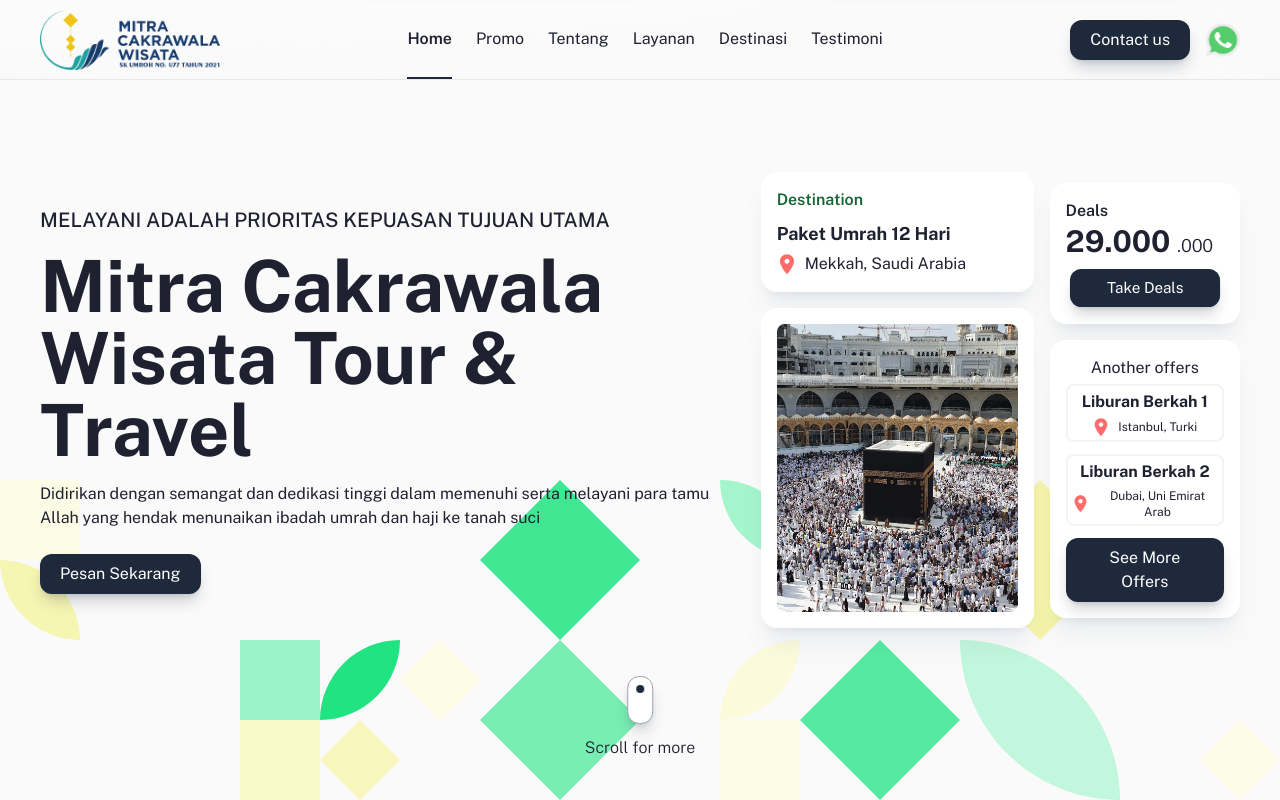
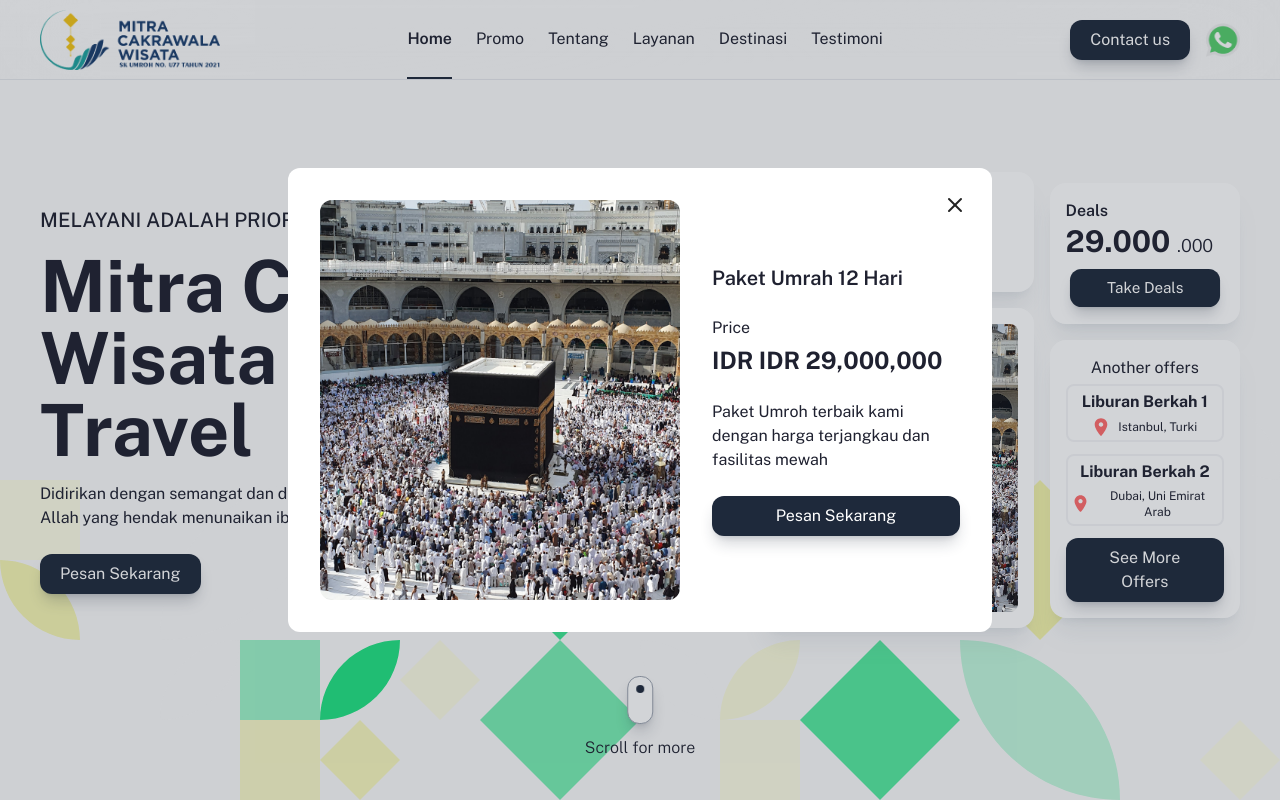
Before and after one commit to Cravty-Creative/mitracakrawalawisata, a Next.js app: page / in a window 1280 px wide. Both pictures are taken after a click on the button "Take Deals". Shown: the top 800 px of the page. Built offline with nearby package versions, Linux system fonts and the light colour scheme.

Commit message:
modal and content

```diff
--- /dev/null
+++ b/components/Modal.jsx
@@ -0,0 +1,40 @@
+import style from "./styles/Modal.module.css";
+import Image from "next/image";
+import Button from "./Button";
+
+export default function Modal({ modal, setModal }) {
+  const closeModal = () => {
+    setModal((prev) => ({ ...prev, isOpen: false }));
+  };
+
+  if (modal?.isOpen)
+    return (
+      <div className={style["modal"]} onClick={closeModal}>
+        <div
+          className={style["modal-body"]}
+          onClick={(e) => e.stopPropagation()}
+        >
+          <button className={style["btn-close"]} onClick={closeModal}>
+            <Image src="/x.svg" alt="close" width={24} height={24} />
+          </button>
+          <div className={style["modal-image"]}>
+            <Image
+              src={modal.photo ? modal.photo : "/mecca-hero.jpg"}
+              alt="modal image"
+              layout="fill"
+              className="object-cover"
+            />
+          </div>
+          <div className={style["modal-desc"]}>
+            <h1 className="font-semibold text-xl pr-8">{modal.title}</h1>
+            <div className="flex flex-col gap-1">
+              <span className="font-sm">Price</span>
+              <span className="font-bold text-2xl">IDR {modal.price}</span>
+            </div>
+            <span>{modal.desc}</span>
+            <Button>Pesan Sekarang</Button>
+          </div>
+        </div>
+      </div>
+    );
+}
--- a/components/section/Hero.section.jsx
+++ b/components/section/Hero.section.jsx
@@ -4,7 +4,7 @@
 import { useEffect, useState } from "react";
 import Link from "next/link";
 
-export default function Hero() {
+export default function Hero({ setModal }) {
   const [windowWidth, setWindowWidth] = useState(null);
 
   useEffect(() => {
@@ -90,7 +90,20 @@
                   <h2 className="font-bold text-3xl mb-2">
                     29.000 <span className="font-light text-lg"> .000</span>
                   </h2>
-                  <Button className="w-full">Take Deals</Button>
+                  <Button
+                    className="w-full"
+                    onClick={() => {
+                      setModal({
+                        isOpen: true,
+                        photo: "/mecca-hero.jpg",
+                        title: "Paket Umrah 12 Hari",
+                        price: "IDR 29,000,000",
+                        desc: "Paket Umroh terbaik kami dengan harga terjangkau dan fasilitas mewah",
+                      });
+                    }}
+                  >
+                    Take Deals
+                  </Button>
                 </div>
               </div>
               <div
@@ -101,6 +114,8 @@
               >
                 <div className={style["card-2"]}>
                   <h4 className="text-center mb-1">Another offers</h4>
+                  <Link href="#destinasi">
+                    <a>
                       <button className={style["another-offers"]}>
                         <h2 className="font-bold">Liburan Berkah 1</h2>
                         <div className="flex gap-2 items-center">
@@ -113,6 +128,10 @@
                           <span className="text-xs">Istanbul, Turki</span>
                         </div>
                       </button>
+                    </a>
+                  </Link>
+                  <Link href="#destinasi">
+                    <a>
                       <button className={style["another-offers"]}>
                         <h2 className="font-bold">Liburan Berkah 2</h2>
                         <div className="flex gap-2 items-center">
@@ -122,10 +141,18 @@
                             height={18}
                             width={18}
                           />
-                      <span className="text-xs">Dubai, Uni Emirat Arab</span>
+                          <span className="text-xs">
+                            Dubai, Uni Emirat Arab
+                          </span>
                         </div>
                       </button>
+                    </a>
+                  </Link>
+                  <Link href="#destinasi">
+                    <a>
                       <Button className="w-full">See More Offers</Button>
+                    </a>
+                  </Link>
                 </div>
               </div>
             </div>
--- a/components/section/Layanan.section.jsx
+++ b/components/section/Layanan.section.jsx
@@ -2,7 +2,7 @@
 import style from "./styles/Layanan.module.css";
 import { useEffect, useState } from "react";
 
-export default function Layanan() {
+export default function Layanan({ setModal }) {
   const [windowWidth, setWindowWidth] = useState(null);
 
   useEffect(() => {
@@ -13,21 +13,25 @@
   const dataLayanan = [
     {
       title: "Paket Umrah",
+      price: "Contact Us",
       img: "/mecca-night.jpg",
       desc: "Paket Umroh terbaik kami dengan harga terjangkau dan fasilitas mewah",
     },
     {
       title: "Paket Wisata Halal",
+      price: "Contact Us",
       img: "/istanbul.jpg",
       desc: "Wisata Halal dengan destinasi negara timur tengah",
     },
     {
       title: "Visa",
+      price: "Contact Us",
       img: "/visa.png",
       desc: "Memberikan kemudahan pengurusan Visa untuk kebutuhan wisata anda",
     },
     {
       title: "Passport",
+      price: "Contact Us",
       img: "/passport.png",
       desc: "Memudahkan pengurusan passport dengan harga yang terjangkau",
     },
@@ -42,12 +46,21 @@
         </h2>
         <div className={style["card-wrapper"]}>
           {dataLayanan.map((item, index) => (
-            <div
+            <a
               className={style["card"]}
               key={index}
               data-aos="fade-up"
               data-aos-duration="800"
               data-aos-delay={windowWidth > 1080 ? 800 * index : false}
+              onClick={() => {
+                setModal({
+                  isOpen: true,
+                  photo: item.img,
+                  price: item.price,
+                  title: item.title,
+                  desc: item.desc,
+                });
+              }}
             >
               <div className={style["image-wrapper"]}>
                 <Image
@@ -59,7 +72,7 @@
               </div>
               <div className="font-semibold text-lg">{item.title}</div>
               <div className="text-center">{item.desc}</div>
-            </div>
+            </a>
           ))}
         </div>
       </div>
--- a/components/section/Popular.section.jsx
+++ b/components/section/Popular.section.jsx
@@ -1,15 +1,7 @@
 import Image from "next/image";
 import style from "./styles/Popular.module.css";
 
-export default function Popular() {
-  // const cardPopular = [
-  //   "Umroh ke Tanah Suci",
-  //   "Explore Turkey",
-  //   "Explore Mesir",
-  //   "Explore Malaysia",
-  //   "Explore Singapore",
-  //   "Explore Yordania",
-  // ];
+export default function Popular({ setModal }) {
   const dataPopular = [
     {
       title: "Umroh ke Tanah Suci",
@@ -64,7 +56,19 @@
         </div>
         <div className={style["card-wrapper"]}>
           {dataPopular.map((item, index) => (
-            <div className={style["card"]} key={index}>
+            <abbr
+              className={style["card"]}
+              key={index}
+              onClick={() => {
+                setModal({
+                  isOpen: true,
+                  photo: item.img,
+                  title: item.title,
+                  price: item.price,
+                  desc: item.location,
+                });
+              }}
+            >
               <div className={style["image-wrapper"]}>
                 <Image
                   src={item.img}
@@ -80,7 +84,7 @@
               </div>
               <span className="text-xl font-semibold">{item.title}</span>
               <span>{item.location}</span>
-            </div>
+            </abbr>
           ))}
         </div>
       </div>
--- a/components/section/styles/Layanan.module.css
+++ b/components/section/styles/Layanan.module.css
@@ -42,7 +42,8 @@
   hover:shadow-xl
   hover:shadow-green-400/20
   hover:scale-105
-  motion-safe:hover:duration-500;
+  motion-safe:hover:duration-500
+  cursor-pointer;
 }
 
 .image-wrapper {
--- a/components/section/styles/Popular.module.css
+++ b/components/section/styles/Popular.module.css
@@ -47,7 +47,8 @@
   hover:shadow-xl
   hover:shadow-yellow-400/20
   hover:scale-105
-  motion-safe:hover:duration-500;
+  motion-safe:hover:duration-500
+  cursor-pointer;
 }
 
 .image-wrapper {
--- a/components/section/styles/Promo.module.css
+++ b/components/section/styles/Promo.module.css
@@ -42,13 +42,13 @@
 .card {
   @apply
   rounded-2xl
-  /* p-4 */
   shadow-lg
   shadow-slate-700/10
   flex
   flex-col
   gap-3
-  bg-white;
+  bg-white
+  cursor-pointer;
 }
 
 .card-image {
--- /dev/null
+++ b/components/styles/Modal.module.css
@@ -0,0 +1,74 @@
+.modal {
+  @apply
+  fixed
+  w-full
+  h-full
+  top-0
+  left-0
+  bg-slate-800/20
+  z-[1000]
+  flex
+  justify-center
+  items-center;
+}
+
+.modal-body {
+  @apply
+  relative
+  bg-white
+  p-8
+  rounded-xl
+  w-[90vw]
+  md:w-[70vw]
+  lg:w-[55vw]
+  grid
+  grid-cols-1
+  lg:grid-cols-12
+  gap-8
+}
+
+.btn-close {
+  @apply
+  absolute
+  top-1/2
+  translate-y-10
+  lg:translate-y-0
+  lg:top-4
+  right-6
+  lg:right-4
+  border
+  lg:border-transparent
+  p-1.5
+  lg:p-2
+  flex
+  justify-center
+  items-center
+  rounded-xl
+  hover:bg-gray-100
+  shadow-lg
+  shadow-slate-800/20
+  lg:shadow-none
+  motion-safe:duration-150
+}
+
+.modal-image {
+  @apply
+  max-w-full
+  col-span-1
+  lg:col-span-7
+  relative
+  rounded-xl
+  overflow-hidden
+  h-[40vh]
+  lg:h-[50vh]
+}
+
+.modal-desc {
+  @apply
+  col-span-1
+  lg:col-span-5
+  flex
+  flex-col
+  justify-center
+  gap-6
+}
--- a/package.json
+++ b/package.json
@@ -6,7 +6,8 @@
     "dev": "next dev",
     "build": "next build",
     "start": "next start",
-    "lint": "next lint"
+    "lint": "next lint",
+    "export": "next build && next export"
   },
   "dependencies": {
     "aos": "^2.3.4",
--- a/pages/index.jsx
+++ b/pages/index.jsx
@@ -14,8 +14,17 @@
 import Plan from "../components/section/Plan.section";
 import Footer from "../components/section/Footer.section";
 import Footnote from "../components/section/Footnote.section";
+import Modal from "../components/Modal";
 
 export default function Home() {
+  const [modal, setModal] = useState({
+    isOpen: false,
+    photo: null,
+    title: null,
+    desc: null,
+    price: null,
+  });
+
   useEffect(() => {
     AOS.init();
     AOS.refresh();
@@ -40,16 +49,17 @@
         setSidebarState={setSidebarState}
         setMenuState={setMenuState}
       />
-      <Hero />
-      <Promo />
+      <Hero setModal={setModal} />
+      <Promo setModal={setModal} />
       <Statistics />
       <About />
-      <Layanan />
-      <Popular />
+      <Layanan setModal={setModal} />
+      <Popular setModal={setModal} />
       <Testimoni />
       <Plan />
       <Footer />
       <Footnote />
+      <Modal modal={modal} setModal={setModal} />
     </>
   );
 }
```
Also changed, not shown: components/section/Promo.section.jsx (+50 -20 lines). Lines whose indentation alone changed are shown as unchanged.
